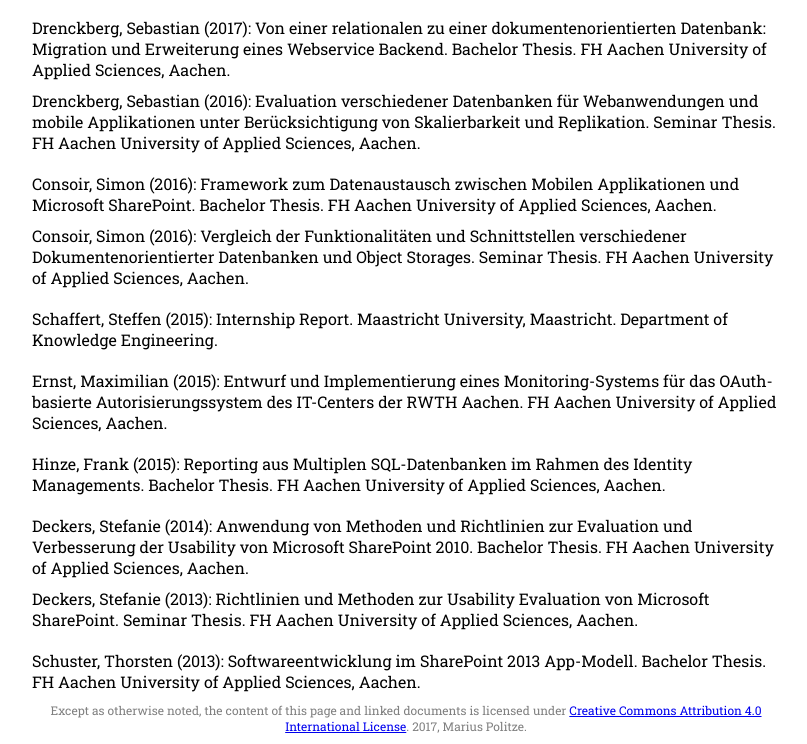
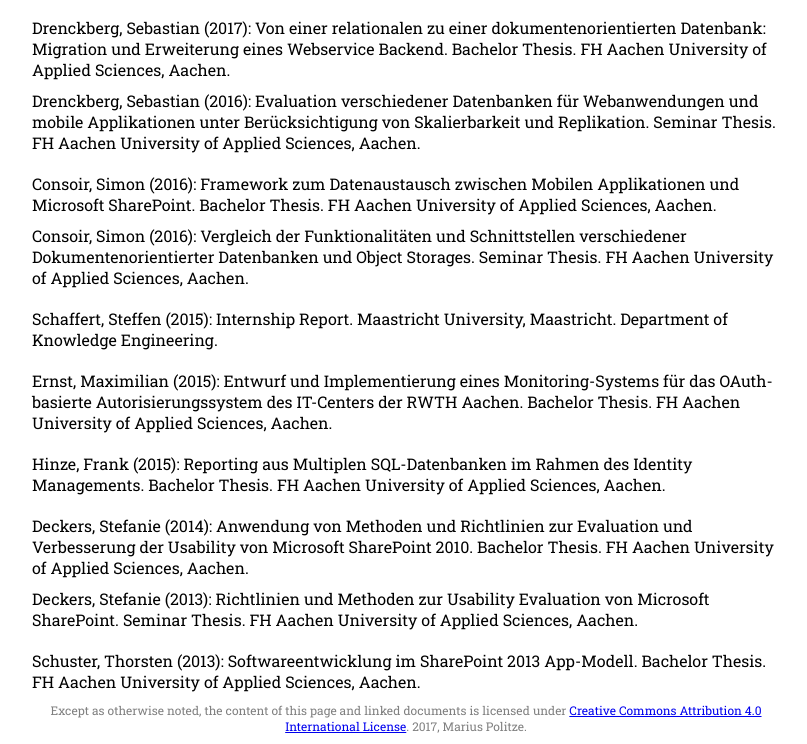
Before and after one commit to mpolitze/mpolitze.github.io, a website: page index.html in a window 1280 px wide. Shown: the part 3340-4084 px from the top of the page, without its empty margins (234-1041 px from the left). Drawn offline with nearby package versions, Linux system fonts and the light colour scheme.

Commit message:
added missing thesis type

```diff
--- a/index.html
+++ b/index.html
@@ -271,7 +271,7 @@
 	</ul>
 	<ul>
 		<li>
-			Ernst, Maximilian (2015): Entwurf und Implementierung eines Monitoring-Systems für das OAuth-basierte Autorisierungssystem des IT-Centers der RWTH Aachen. FH Aachen University of Applied Sciences, Aachen.
+			Ernst, Maximilian (2015): Entwurf und Implementierung eines Monitoring-Systems für das OAuth-basierte Autorisierungssystem des IT-Centers der RWTH Aachen. Bachelor Thesis. FH Aachen University of Applied Sciences, Aachen.
 		</li>
 	</ul>
 	<ul>
```
